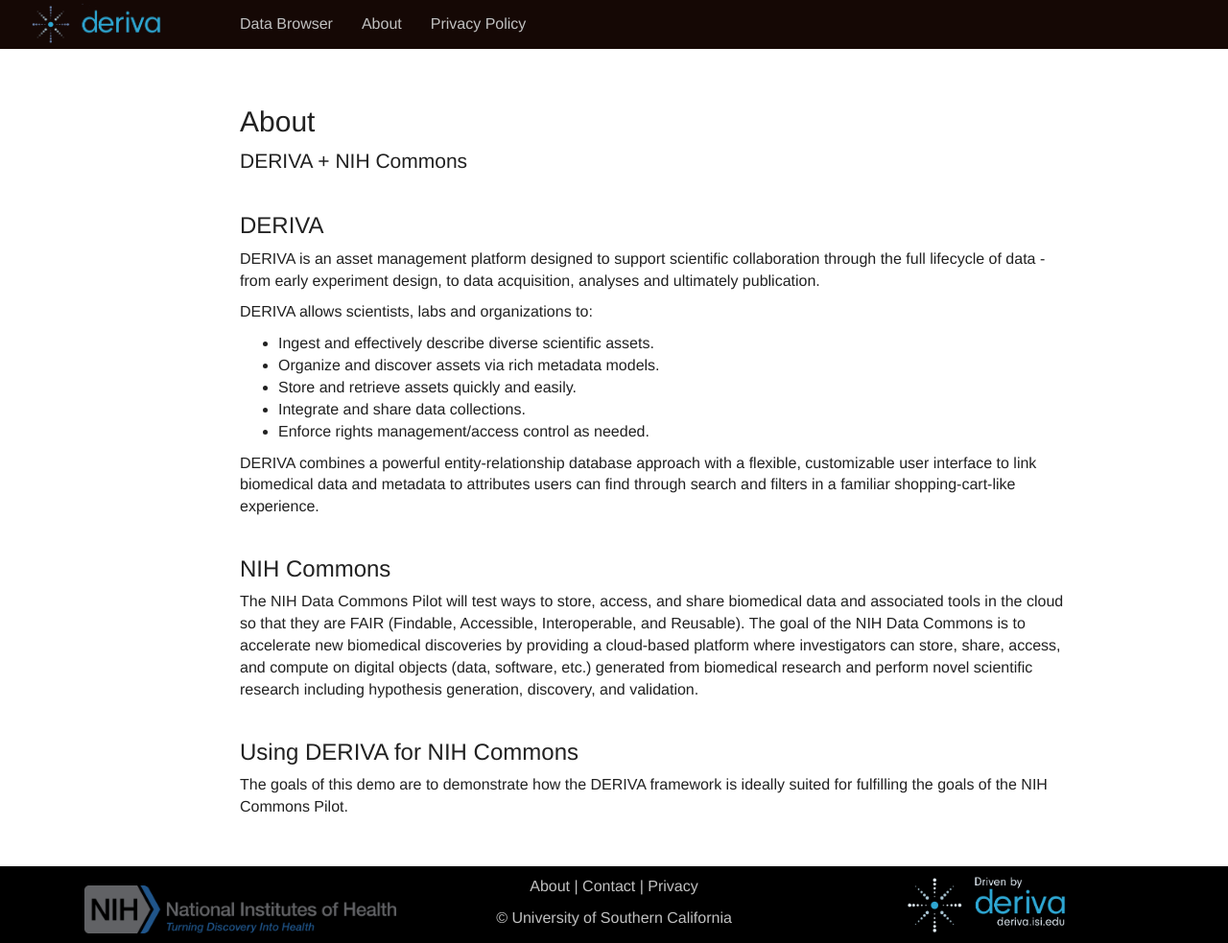
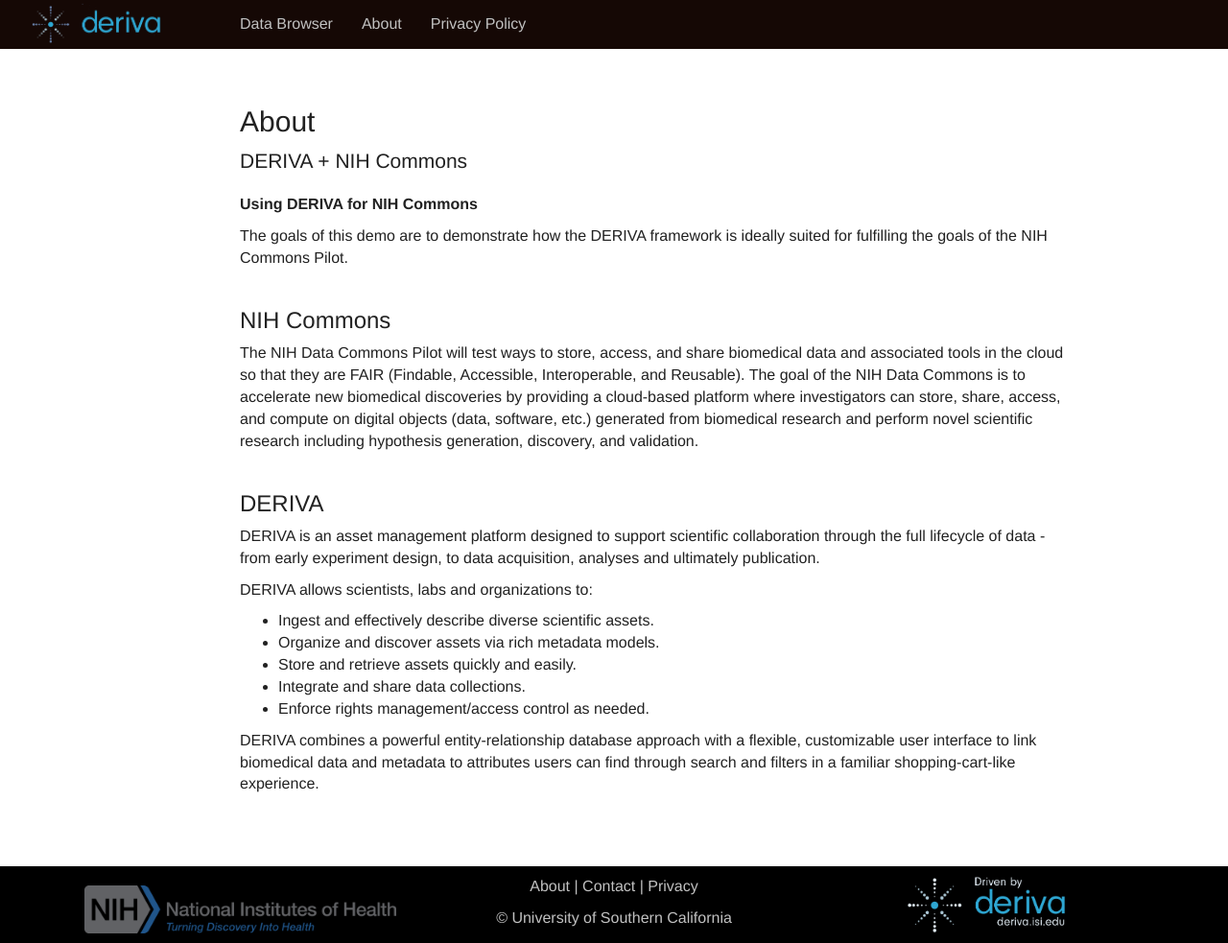
Before and after one commit to informatics-isi-edu/nih-commons-www, a Jekyll site: the page built from about/index.html, in a window 1280 px wide and 983 px high. Shown: the whole window at 96% size. Built offline with Jekyll 4.4.1, drawn with Linux system fonts in a browser that asks for light colours; Markdown is read by kramdown in place of the engine named in the settings.

Commit message:
tweaking text, adding contact email

```diff
--- a/about/index.html
+++ b/about/index.html
@@ -7,6 +7,13 @@ title: About
 	<!--
 		<img src="/assets/img/#" alt="Add representative image here" class="center-block img-responsive">
 	-->
+	<p><strong>Using DERIVA for NIH Commons</strong></p>
+	<p>The goals of this demo are to demonstrate how the DERIVA framework is ideally suited for fulfilling the goals of the NIH Commons Pilot.</p>
+
+	<h3 name="commons">NIH Commons</h3>
+	<p>
+	The NIH Data Commons Pilot will test ways to store, access, and share biomedical data and associated tools in the cloud so that they are FAIR (Findable, Accessible, Interoperable, and Reusable). The goal of the NIH Data Commons is to accelerate new biomedical discoveries by providing a cloud-based platform where investigators can store, share, access, and compute on digital objects (data, software, etc.) generated from biomedical research and perform novel scientific research including hypothesis generation, discovery, and validation.</p>
+
 	<h3 name="deriva">DERIVA</h3>
 	<p>DERIVA is an asset management platform designed to support scientific collaboration through the full lifecycle of data - from early experiment design, to data acquisition, analyses and ultimately publication.</p>
 
@@ -20,10 +27,3 @@ title: About
 		</ul>
 
 		<p>DERIVA combines a powerful entity-relationship database approach with a flexible, customizable user interface to link biomedical data and metadata to attributes users can find through search and filters in a familiar shopping-cart-like experience.</p>
-
-		<h3 name="commons">NIH Commons</h3>
-		<p>
-		The NIH Data Commons Pilot will test ways to store, access, and share biomedical data and associated tools in the cloud so that they are FAIR (Findable, Accessible, Interoperable, and Reusable). The goal of the NIH Data Commons is to accelerate new biomedical discoveries by providing a cloud-based platform where investigators can store, share, access, and compute on digital objects (data, software, etc.) generated from biomedical research and perform novel scientific research including hypothesis generation, discovery, and validation.</p>
-
-		<h3 name="goals">Using DERIVA for NIH Commons</h3>
-		<p>The goals of this demo are to demonstrate how the DERIVA framework is ideally suited for fulfilling the goals of the NIH Commons Pilot.</p>
--- a/contact/index.html
+++ b/contact/index.html
@@ -3,4 +3,5 @@ layout: default
 title: Contact Us
 ---
 
-<p class="lead">Email us at TBD.</p>
+<p class="lead">For questions and information, contact Dr. Carl Kesselman at:</p>
+<p class="lead"><strong>carl AT isi DOT edu</strong></p>
```
Lines whose indentation alone changed are shown as unchanged.
